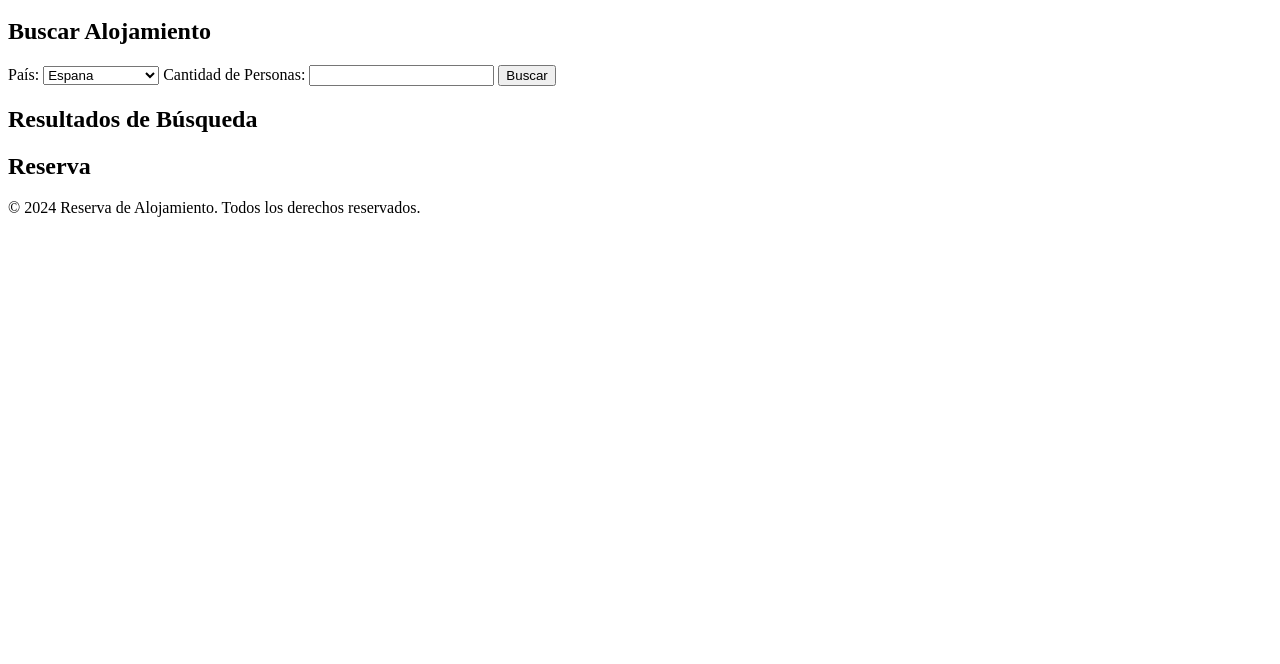
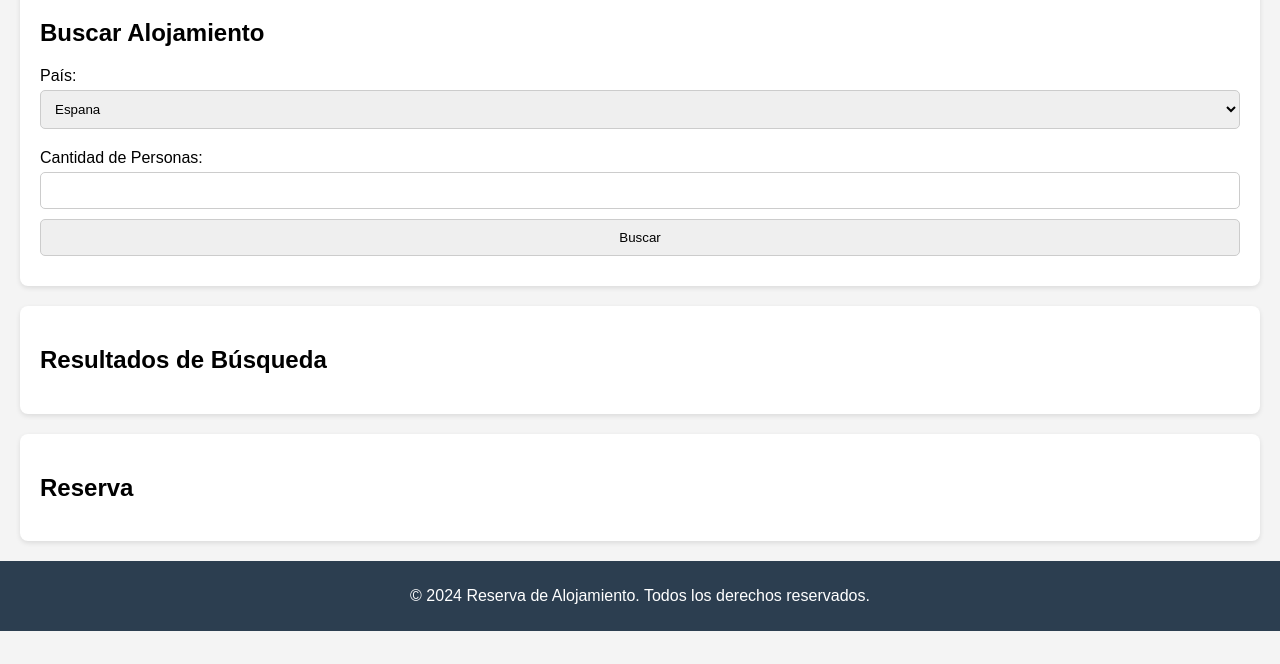
Before and after one commit to CamiMignone/proyectoFinalJS, a website: page index.html in a window 1280 px wide. Shown: the part 136-800 px from the top of the page. Drawn offline with Linux system fonts and the light colour scheme.

Commit message:
arreglo ruta css

```diff
--- a/index.html
+++ b/index.html
@@ -4,7 +4,7 @@
     <meta charset="UTF-8">
     <meta name="viewport" content="width=device-width, initial-scale=1.0">
     <title>Reserva de Alojamiento</title>
-    <link rel="stylesheet" href="estilos.css">
+    <link rel="stylesheet" href="./css/styles.css">
 </head>
 <body>
     <header>
```
